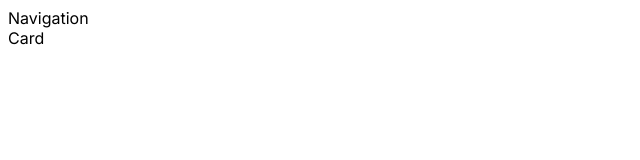
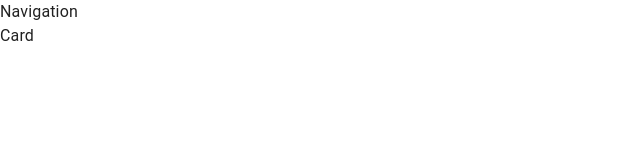
Before and after one commit to Blagoja95/DashNET, a React (Create React App) app in the folder src/main/ui/: page / in a window 1280 px wide. Shown: the top 160 px of the page, without its empty margins (0-640 px from the left). Built offline with nearby package versions, Linux system fonts and the light colour scheme.

Commit message:
20: Create MUI Theme (#21)
* 20: Create MUI Theme

Created mui theme with custom color palette.

Included `CssBaseline` component to reset default CSS rules.

```diff
--- a/src/main/ui/src/index.js
+++ b/src/main/ui/src/index.js
@@ -6,16 +6,45 @@
 
 import { BrowserRouter } from 'react-router-dom';
 
+import { createTheme } from '@mui/material/styles';
+
 
 import App from './App';
+import { ThemeProvider } from '@emotion/react';
+import { CssBaseline } from '@mui/material';
 
 const root = createRoot(document.getElementById('root'));
+
+const theme = createTheme({
+	palette: {
+		primary: {
+			main: '#36BCBA',
+			contrastText: '#FFFFFF'
+		},
+		gray: {
+			main: '#252A31',
+			dark: '#1A1F1F'
+		},
+		black: {
+			main: '#000000'
+		},
+		white: {
+			main: '#BBBFC8',
+			light: '#FFFFFF'
+		}
+
+	}
+})
 
 root.render(
 	<React.StrictMode>
 		<BrowserRouter>
 			<Provider store={store}>
-				<App />
+				<CssBaseline>
+					<ThemeProvider theme={theme}>
+						<App />
+					</ThemeProvider>
+				</CssBaseline>
 			</Provider>
 		</BrowserRouter>
 	</React.StrictMode>
```
